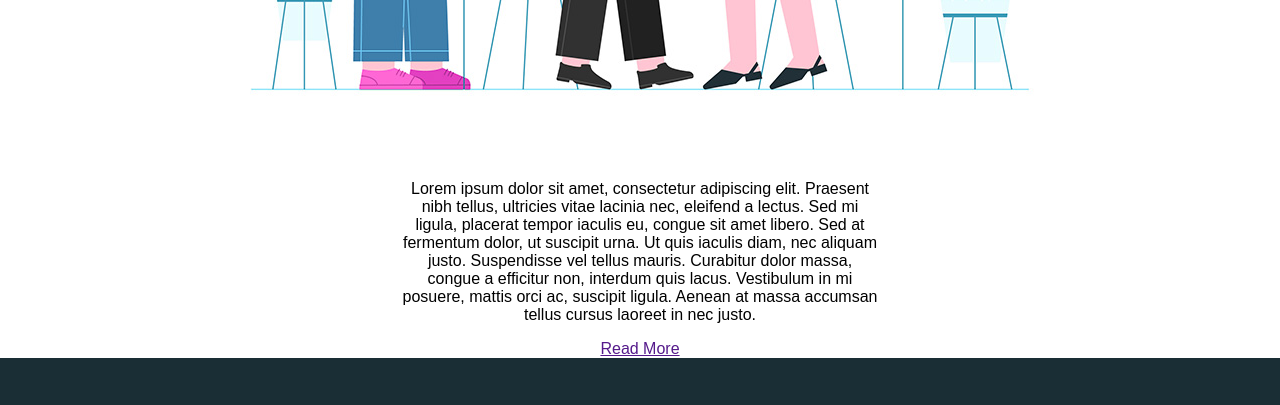
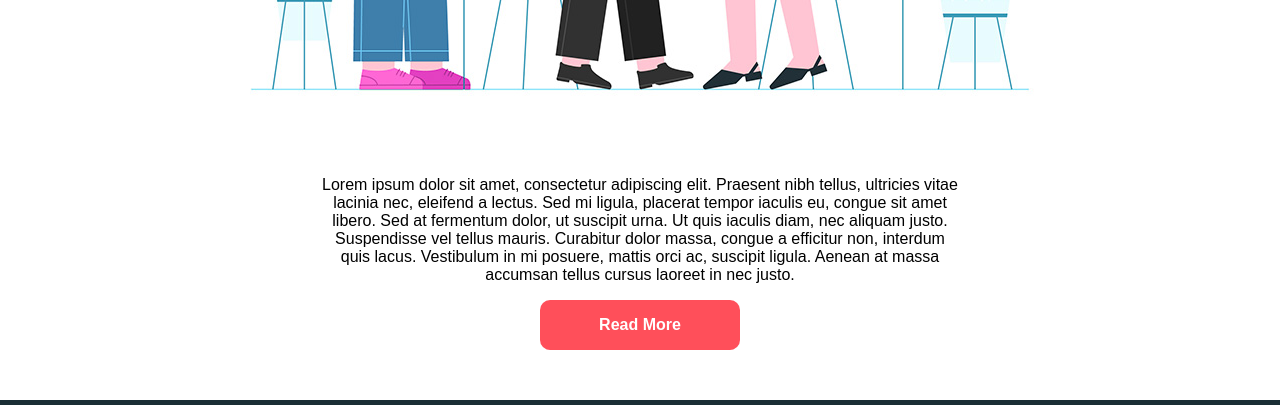
Before and after one commit to Zachve4037/VaII-Semka, a plain HTML site: page about.html in a window 1280 px wide. Shown: the part 668-1073 px from the top of the page. Drawn offline with Linux system fonts and the light colour scheme.

Commit message:
css details added

```diff
--- a/about.html
+++ b/about.html
@@ -10,7 +10,7 @@
   <div class="header">
     <ul>
       <li class="navBar"><img src="images/logo.png" alt=""></li>
-      <li class="navBar"><a href="Index.html" class="navBarText">Home</a></li>
+      <li class="navBar"><a href="index.html" class="navBarText">Home</a></li>
       <li class="navBar"><a href="about.html" class="navBarText">About</a></li>
       <li class="navBar"><a href="category.html" class="navBarText">Category</a></li>
     </ul>
@@ -19,11 +19,11 @@
     <h1>
       about spering company
     </h1>
-    <img src="images/about-img.jpg" class="main_image" alt="">
-    <p class="categoryText">
+    <img src="images/about-img.jpg" class="image" alt="">
+    <p class="aboutText">
       Lorem ipsum dolor sit amet, consectetur adipiscing elit. Praesent nibh tellus, ultricies vitae lacinia nec, eleifend a lectus. Sed mi ligula, placerat tempor iaculis eu, congue sit amet libero. Sed at fermentum dolor, ut suscipit urna. Ut quis iaculis diam, nec aliquam justo. Suspendisse vel tellus mauris. Curabitur dolor massa, congue a efficitur non, interdum quis lacus. Vestibulum in mi posuere, mattis orci ac, suscipit ligula. Aenean at massa accumsan tellus cursus laoreet in nec justo.
     </p>
-    <div class="btn1">
+    <div class="btn aboutBtn">
       <a href="">
         Read More
       </a>
--- a/css/style.css
+++ b/css/style.css
@@ -2,6 +2,7 @@ body {
     margin: 0;
     font-family: sans-serif;
 }
+
 .header {
     background-color: #1a2e35;
     display: flex;
@@ -39,17 +40,36 @@ h1 {
 }
 
 .about {
+    display: flex;
+    justify-content: center;
+    align-items: center;
     text-align: center;
+    flex-direction: column;
 }
+
+.about .image {
+    display: block;
+    margin: 0 auto;
+    max-width: 100%;
+    height: auto;
+}
+
 .image {
     max-width: 100%;
     height: auto;
     display: block;
 }
 
-.categoryText {
-    margin-left: 400px;
-    margin-right: 400px;
+
+.mainText {
+    margin-right: 25%;
+    margin-left: 25%;
+
+}
+
+.aboutText {
+    margin-left: 25%;
+    margin-right: 25%;
 }
 
 .category {
@@ -67,6 +87,23 @@ h1 {
     align-items: center;
     justify-content: center;
     text-align: center;
+}
+
+.btn {
+    background-color: #ff4f5a;
+    border-radius: 10px;
+    display: flex;
+    justify-content: center;
+    align-items: center;
+    font-weight: 600;
+    width: 200px;
+    height: 50px;
+    margin-bottom: 50px;
+}
+
+.btn a {
+    color: white;
+    text-decoration: none;
 }
 
 .category_image_box {
```
Also changed, not shown: index.html (+2 -7 lines).
